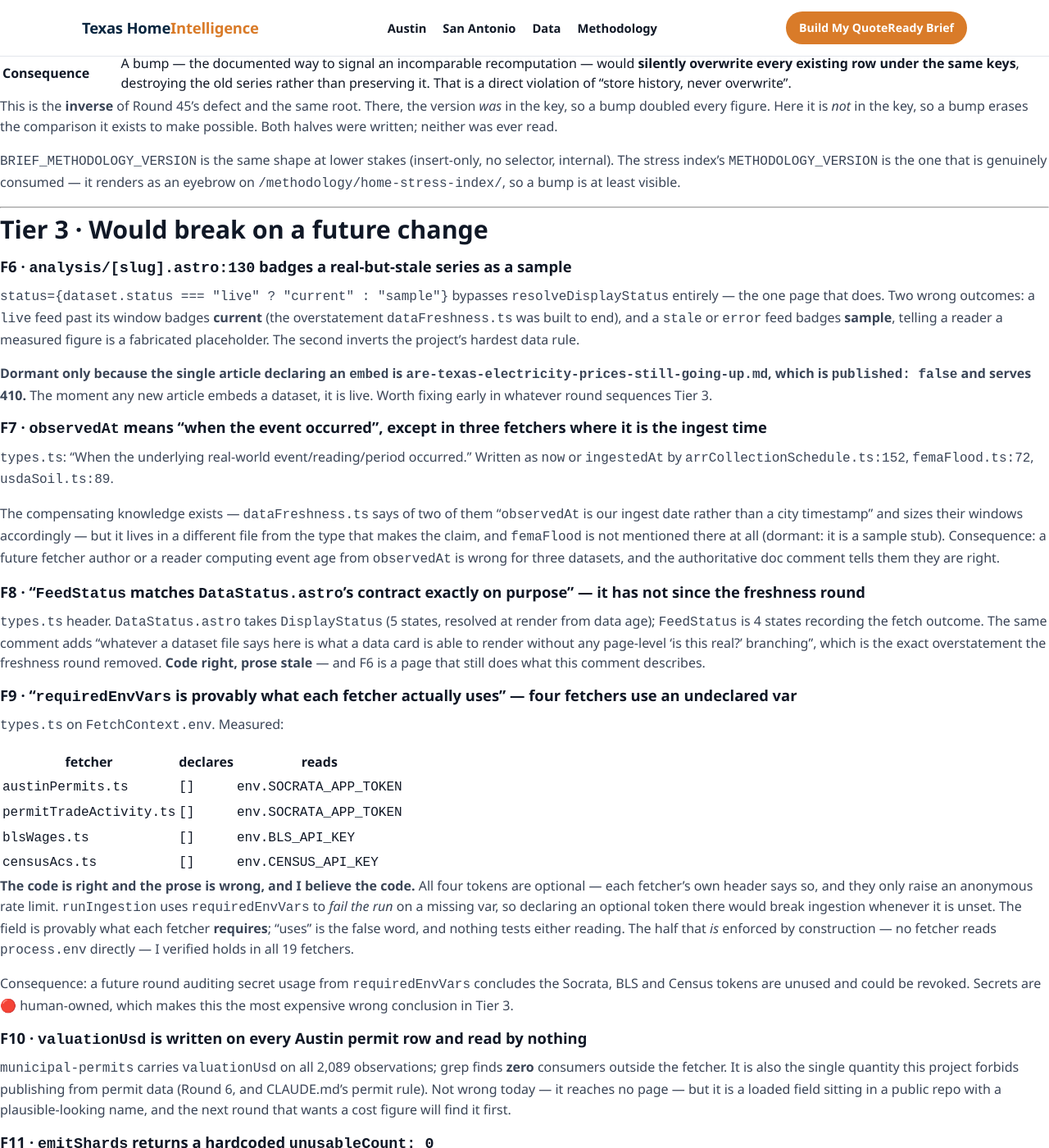
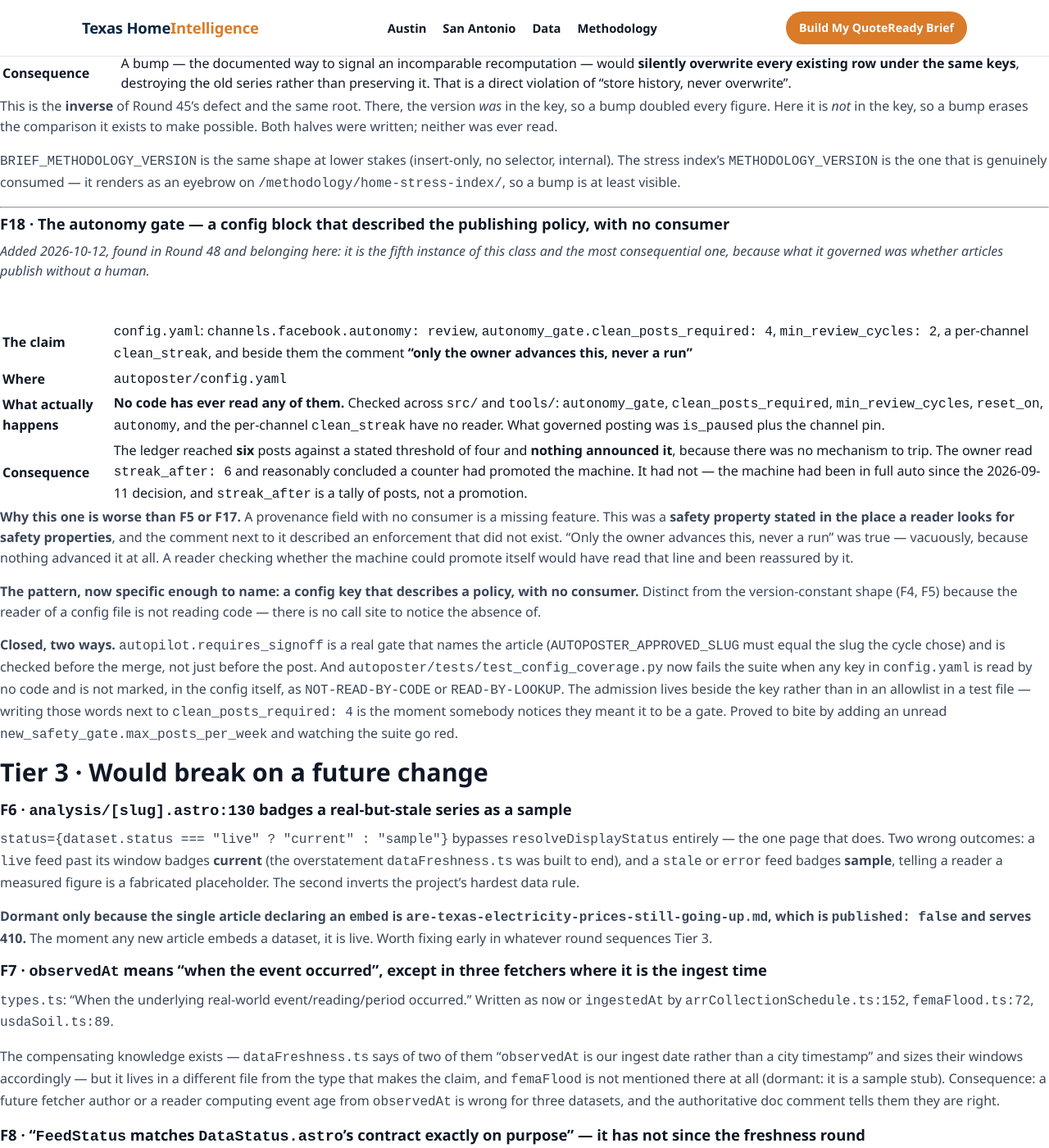
Before and after one commit to zmpersonal/texashomeintelligence, a Jekyll site: the page built from docs/audits/round-46-stated-guarantees.md, in a window 1280 px wide and 1400 px high, scrolled down 2563 px. Shown: the whole window at 82% size. Built offline with Jekyll 4.4.1, drawn with Linux system fonts in a browser that asks for light colours; our own code applies the rules of GitHub Pages for plain Markdown files.

Commit message:
Round 46 inventory: F18, the autonomy gate — a config key describing a policy with no consumer
The fifth instance of this class and the most consequential, because what it
governed was whether articles publish without a human. `autonomy: review`,
`autonomy_gate.clean_posts_required: 4` and a per-channel `clean_streak` had no
reader anywhere; the ledger reached six posts against a stated four and nothing
announced it, because there was no mechanism to trip.

Worse than F5 or F17, and the entry says why: a provenance field with no
consumer is a missing feature, but this was a safety property stated where a
reader looks for safety properties, with a comment describing an enforcement
that did not exist. "Only the owner advances this, never a run" was true —
vacuously, because nothing advanced it at all.

The pattern named: a config key that describes a policy, with no consumer.
Distinct from the version-constant shape because the reader of a config file is
not reading code, so there is no call site to notice the absence of.

Co-Authored-By: Claude Opus 5 <noreply@anthropic.com>
Claude-Session: https://claude.ai/code/session_01AnGXzZbqiP668GECxYpmtS

```diff
--- a/docs/audits/round-46-stated-guarantees.md
+++ b/docs/audits/round-46-stated-guarantees.md
@@ -134,6 +134,38 @@ The stress index's `METHODOLOGY_VERSION` is the one that is genuinely consumed
 eyebrow on `/methodology/home-stress-index/`, so a bump is at least visible.
 
 ---
+
+### F18 · The autonomy gate — a config block that described the publishing policy, with no consumer
+
+*Added 2026-10-12, found in Round 48 and belonging here: it is the fifth instance of this class
+and the most consequential one, because what it governed was whether articles publish without a
+human.*
+
+| | |
+|---|---|
+| **The claim** | `config.yaml`: `channels.facebook.autonomy: review`, `autonomy_gate.clean_posts_required: 4`, `min_review_cycles: 2`, a per-channel `clean_streak`, and beside them the comment **"only the owner advances this, never a run"** |
+| **Where** | `autoposter/config.yaml` |
+| **What actually happens** | **No code has ever read any of them.** Checked across `src/` and `tools/`: `autonomy_gate`, `clean_posts_required`, `min_review_cycles`, `reset_on`, `autonomy`, and the per-channel `clean_streak` have no reader. What governed posting was `is_paused` plus the channel pin. |
+| **Consequence** | The ledger reached **six** posts against a stated threshold of four and **nothing announced it**, because there was no mechanism to trip. The owner read `streak_after: 6` and reasonably concluded a counter had promoted the machine. It had not — the machine had been in full auto since the 2026-09-11 decision, and `streak_after` is a tally of posts, not a promotion. |
+
+**Why this one is worse than F5 or F17.** A provenance field with no consumer is a missing
+feature. This was a **safety property stated in the place a reader looks for safety properties**,
+and the comment next to it described an enforcement that did not exist. "Only the owner advances
+this, never a run" was true — vacuously, because nothing advanced it at all. A reader checking
+whether the machine could promote itself would have read that line and been reassured by it.
+
+**The pattern, now specific enough to name: a config key that describes a policy, with no
+consumer.** Distinct from the version-constant shape (F4, F5) because the reader of a config file
+is not reading code — there is no call site to notice the absence of.
+
+**Closed, two ways.** `autopilot.requires_signoff` is a real gate that names the article
+(`AUTOPOSTER_APPROVED_SLUG` must equal the slug the cycle chose) and is checked before the merge,
+not just before the post. And `autoposter/tests/test_config_coverage.py` now fails the suite when
+any key in `config.yaml` is read by no code and is not marked, in the config itself, as
+`NOT-READ-BY-CODE` or `READ-BY-LOOKUP`. The admission lives beside the key rather than in an
+allowlist in a test file — writing those words next to `clean_posts_required: 4` is the moment
+somebody notices they meant it to be a gate. Proved to bite by adding an unread
+`new_safety_gate.max_posts_per_week` and watching the suite go red.
 
 ## Tier 3 · Would break on a future change
 
```
